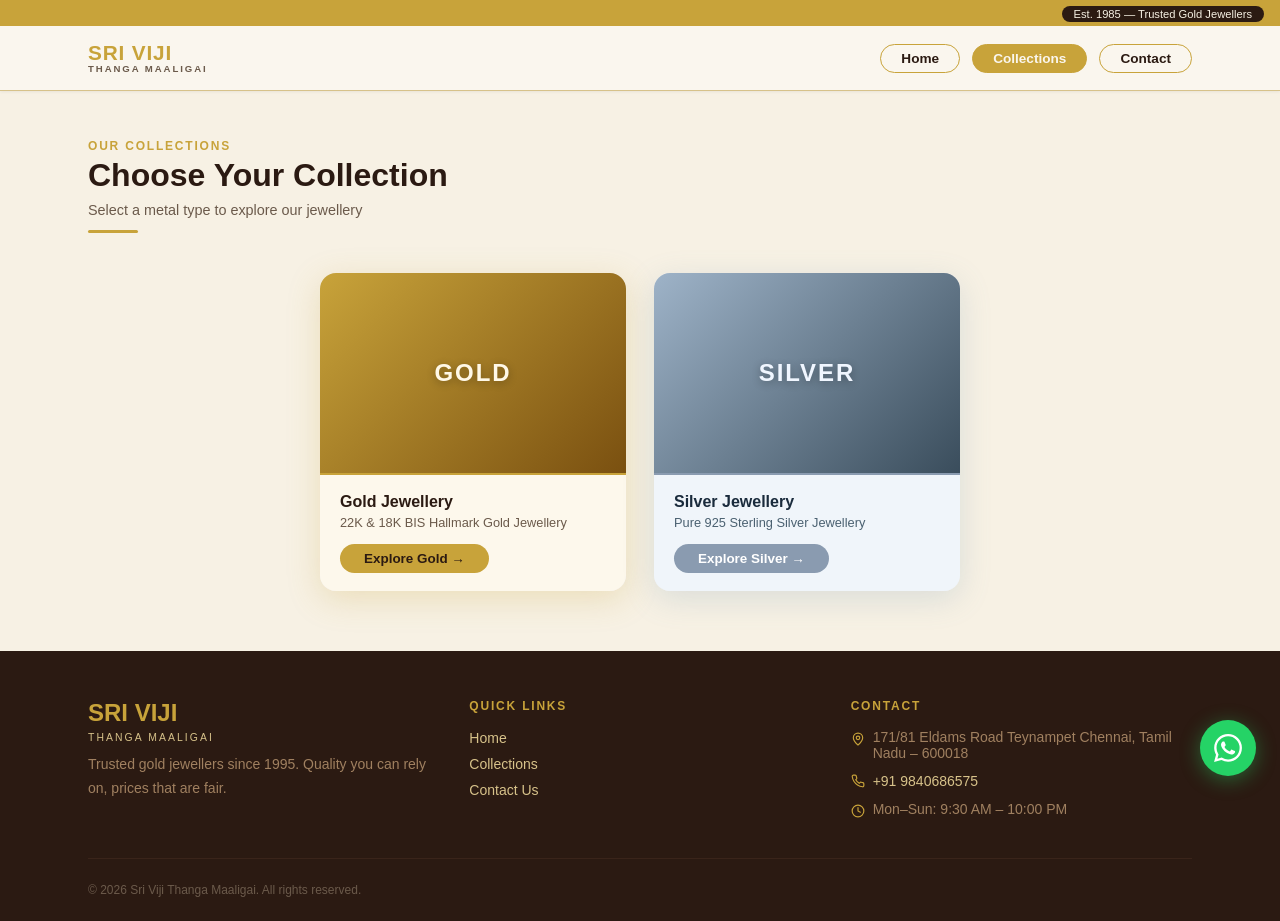
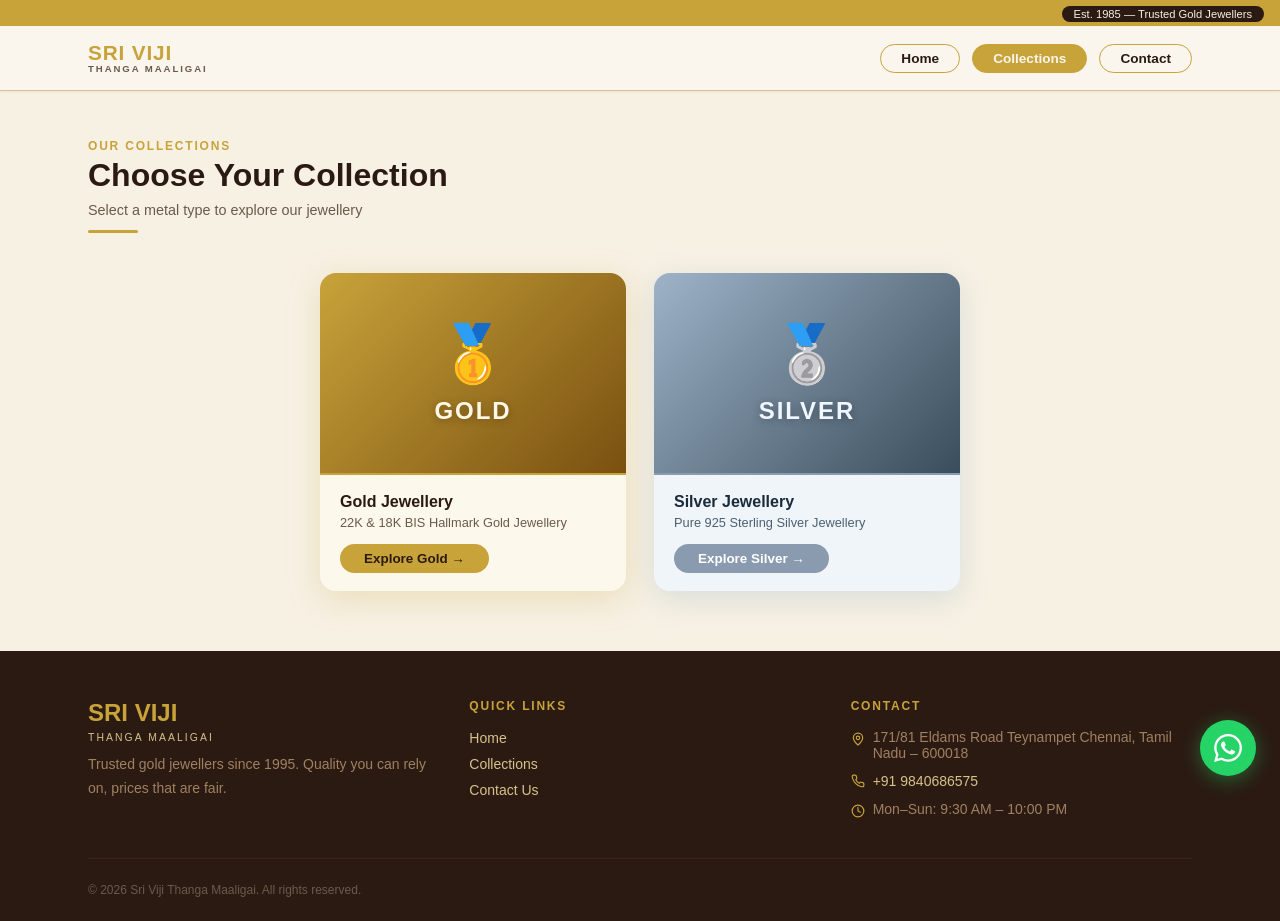
Before and after one commit to preeth08-git/sri-viji-thanga-maaligai, a React (Vite) app: page / in a window 1280 px wide. Both pictures are taken after a click on the button "View Collections". Built offline with nearby package versions, Linux system fonts and the light colour scheme.

Commit message:
medal emojis from Gold and Silver boxes

```diff
--- a/src/pages/Collections.jsx
+++ b/src/pages/Collections.jsx
@@ -315,6 +315,7 @@ export default function Collections() {
             <button type="button" onClick={() => { setSelectedMetal("gold"); setView("categories"); }}
               style={{ border: "none", borderRadius: "16px", overflow: "hidden", cursor: "pointer", padding: 0, textAlign: "left", boxShadow: "0 8px 32px rgba(200,163,58,0.25)" }}>
               <div style={{ height: "200px", background: data.gold.bg, display: "flex", flexDirection: "column", alignItems: "center", justifyContent: "center", gap: "10px" }}>
+                <div style={{ fontSize: "3.5rem" }}>🥇</div>
                 <span style={{ color: "#fff8e7", fontSize: "1.5rem", fontWeight: 800, letterSpacing: "0.08em", textShadow: "0 2px 8px rgba(0,0,0,0.3)" }}>GOLD</span>
               </div>
               <div style={{ padding: "18px 20px", backgroundColor: "#FDF8EC", borderTop: "2px solid #C8A33A" }}>
@@ -328,6 +329,7 @@ export default function Collections() {
             <button type="button" onClick={() => { setSelectedMetal("silver"); setView("categories"); }}
               style={{ border: "none", borderRadius: "16px", overflow: "hidden", cursor: "pointer", padding: 0, textAlign: "left", boxShadow: "0 8px 32px rgba(100,140,170,0.2)" }}>
               <div style={{ height: "200px", background: data.silver.bg, display: "flex", flexDirection: "column", alignItems: "center", justifyContent: "center", gap: "10px" }}>
+                <div style={{ fontSize: "3.5rem" }}>🥈</div>
                 <span style={{ color: "#f0f6ff", fontSize: "1.5rem", fontWeight: 800, letterSpacing: "0.08em", textShadow: "0 2px 8px rgba(0,0,0,0.3)" }}>SILVER</span>
               </div>
               <div style={{ padding: "18px 20px", backgroundColor: "#F0F5FA", borderTop: "2px solid #8A9BB0" }}>
```
